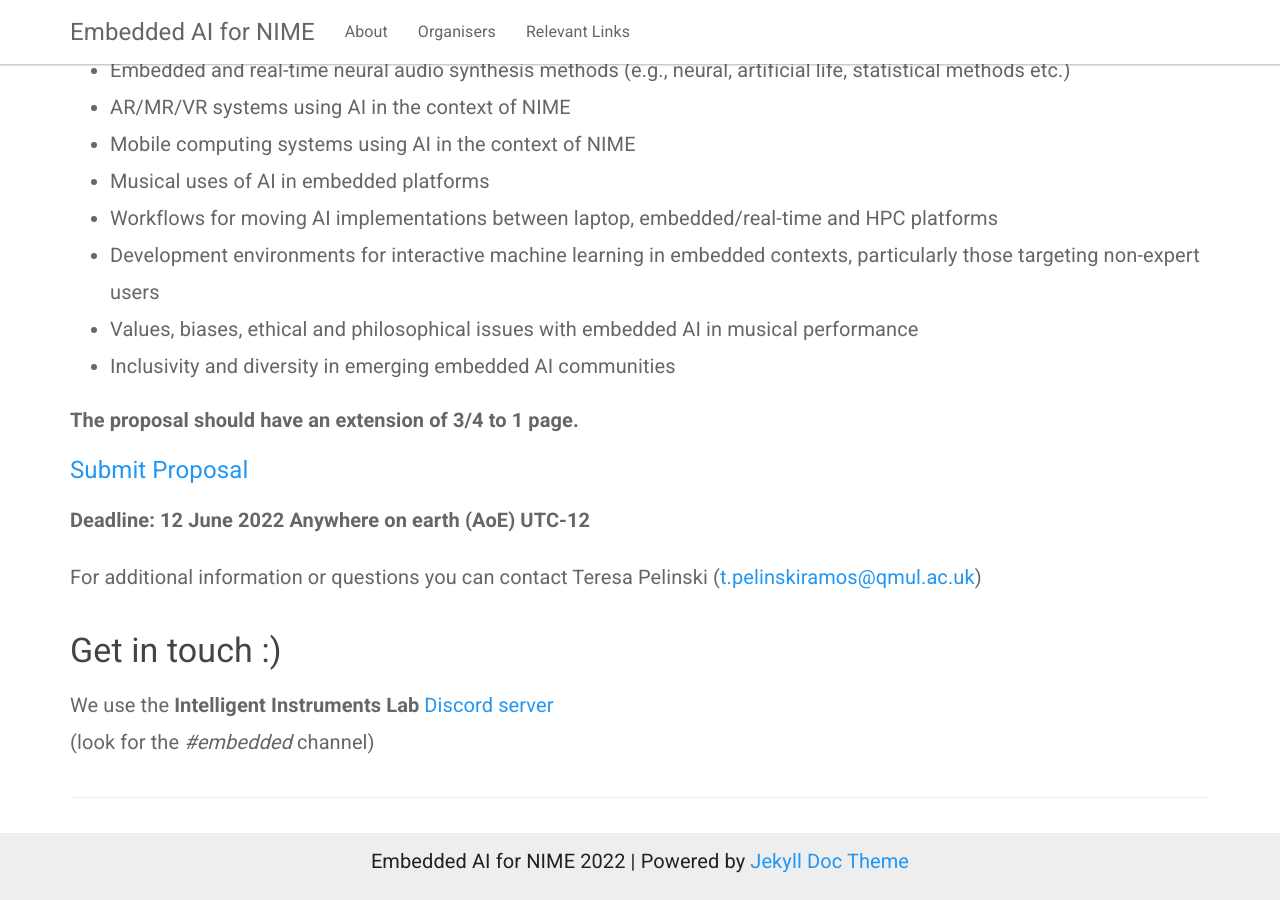
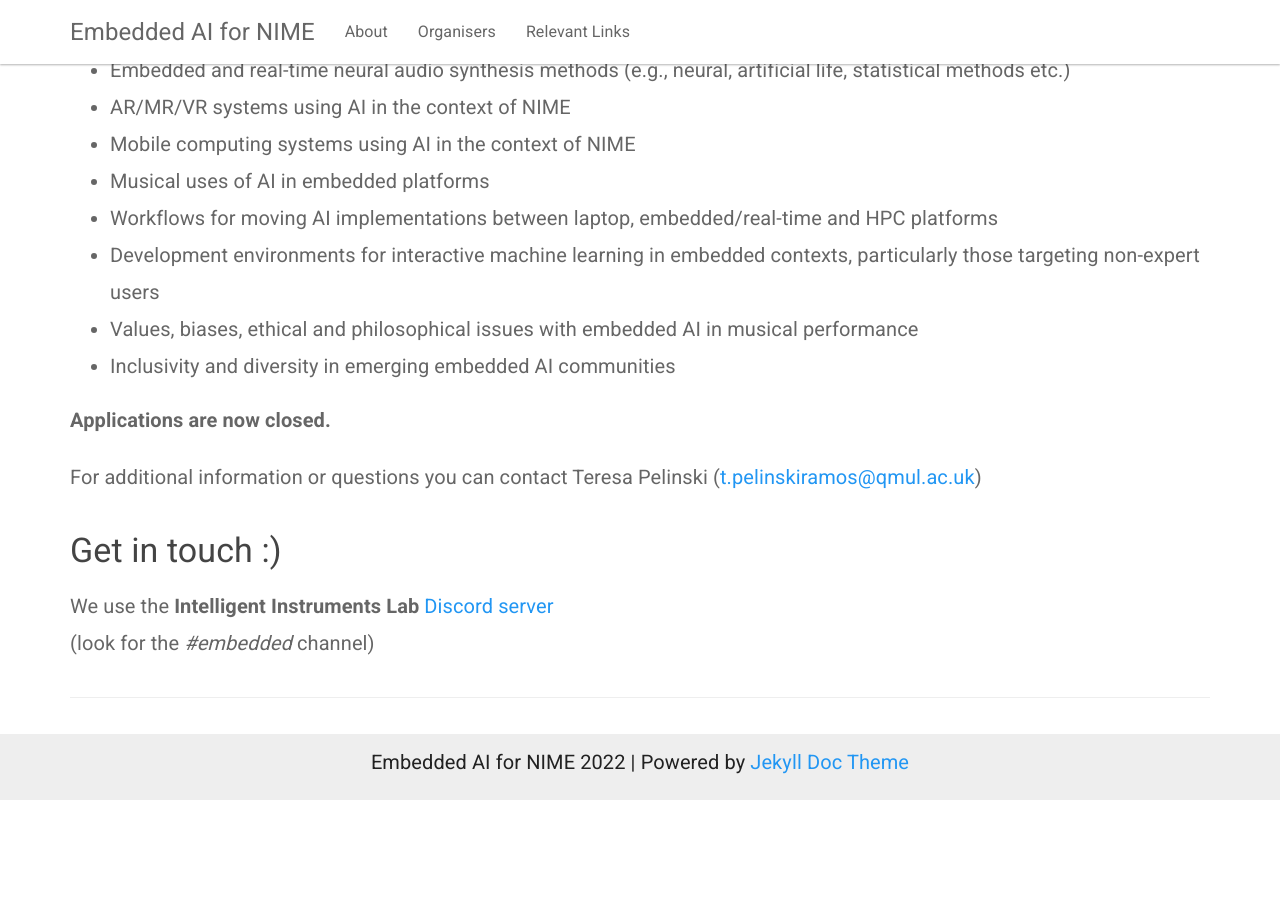
Before and after one commit to embedded-ai-for-nime/embedded-ai-for-nime.github.io, a Jekyll site: the page built from index.html, in a window 1280 px wide and 900 px high, scrolled down 1509 px. Built offline with Jekyll 4.4.1, drawn with Linux system fonts in a browser that asks for light colours; after the commit the page ends 2309 px from its top, so only the background shows below that; some of the changed text lies outside the part shown.

Commit message:
Updated information.

```diff
--- a/index.html
+++ b/index.html
@@ -6,7 +6,7 @@ layout: default
     <div class="container">
         <h2 style="color:white";>Embedded AI for NIME: Challenges and Opportunities</h2>
         <h3 style="color:white";><i>Workshop at <a href="https://nime2022.org/">NIME 2022</a></i></h3>
-        <h5 style="color:white";><b>Submission deadline: 12th June</b></h5>
+        <h5 style="color:white";><b>Taking place on: Tuesday, 28th June</b></h5>
         <h5 style="color:white";>Organisers: Teresa Pelinski, Victor Shepardson, Steve Symons, Franco S. Caspe, Adan L. Benito Temprano, Jack Armitage, Chris Kiefer, Rebecca Fiebrink, Thor Magnusson, and Andrew McPherson </h5>
         <h5 style="color:white";><b><a href="http://www.emutelab.org/">Emute Lab</a> - <a href="https://iil.is/">Intelligent Instruments Lab</a> - <a href="http://instrumentslab.org/">Augmented Instruments Lab</a></b></h5>
     </div>
@@ -66,9 +66,7 @@ layout: default
 
       <li>Inclusivity and diversity in emerging embedded AI communities</li>
       </ul>
-      <b>The proposal should have an extension of 3/4 to 1 page.</b>
-      <h4 class="header-light regular-pad"><a href="https://forms.gle/patPPzdnYdebTRDPA">Submit Proposal</a></h4>
-      <b>Deadline: 12 June 2022 Anywhere on earth (AoE) UTC-12</b>
+      <b>Applications are now closed.</b>
       </p>
 
       For additional information or questions you can contact Teresa Pelinski (<a href="mailto:t.pelinskiramos@qmul.ac.uk">t.pelinskiramos@qmul.ac.uk</a>)
```
